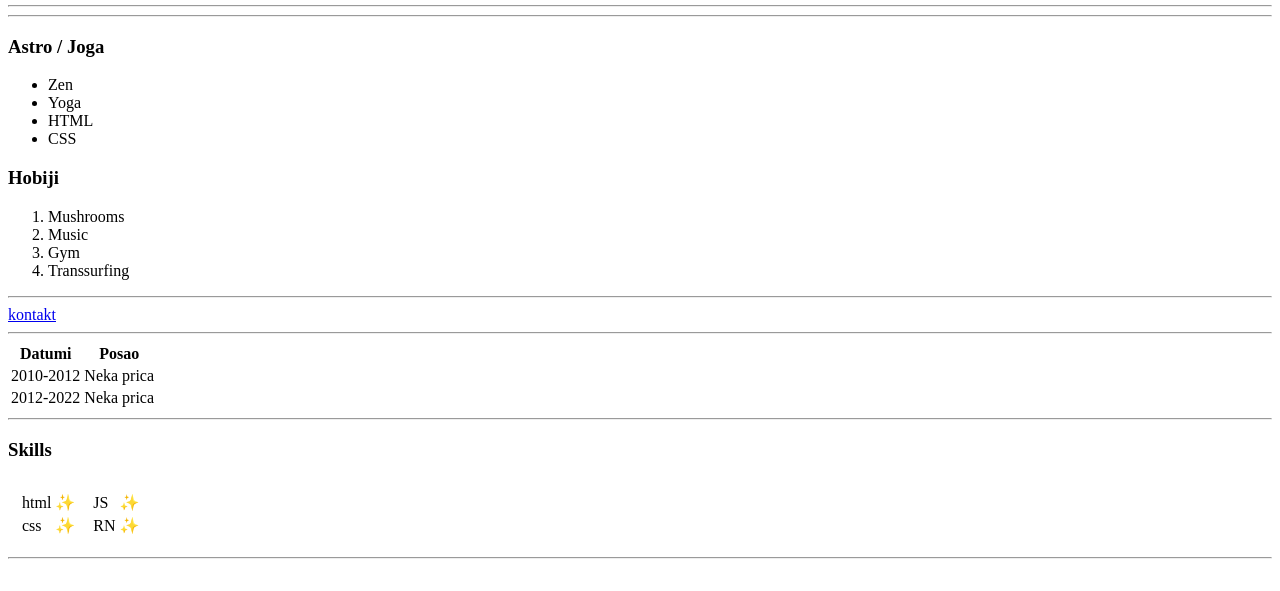
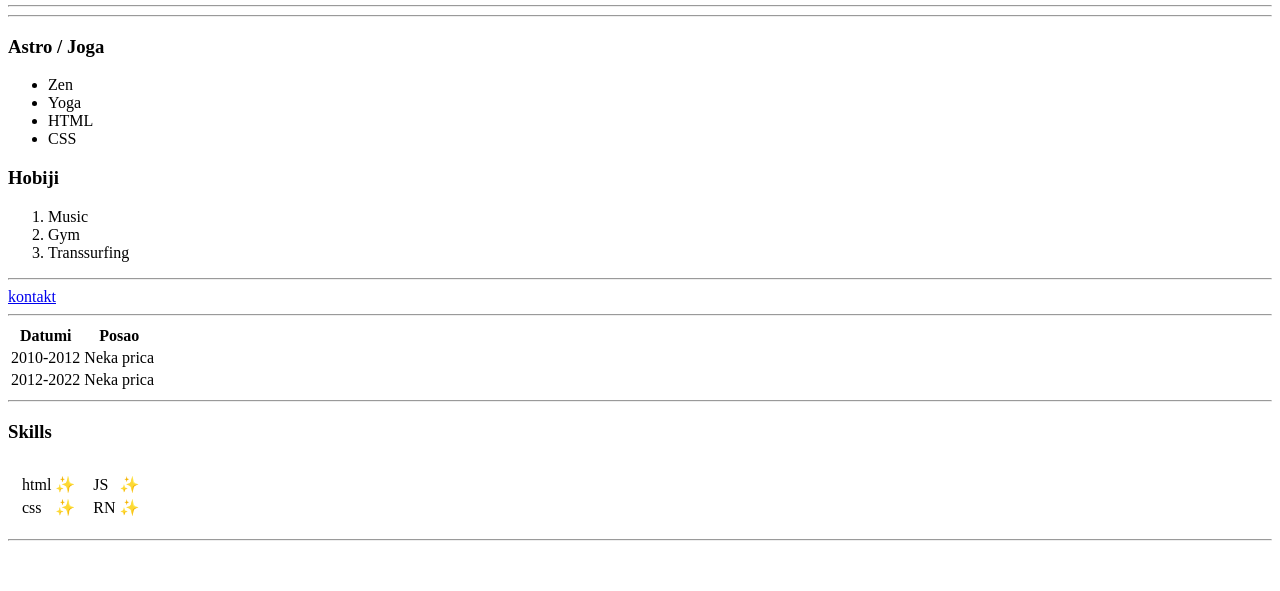
Before and after one commit to petarLisica/CV, a plain HTML site: page index.html in a window 1280 px wide. Shown: the part 209-800 px from the top of the page. Drawn offline with Linux system fonts and the light colour scheme.

Commit message:
Update index.html

```diff
--- a/index.html
+++ b/index.html
@@ -37,7 +37,6 @@
   <h3>Hobiji</h3>
 
   <ol>
-    <li>Mushrooms</li>
     <li>Music</li>
     <li>Gym</li>
     <li>Transsurfing</li>
```
